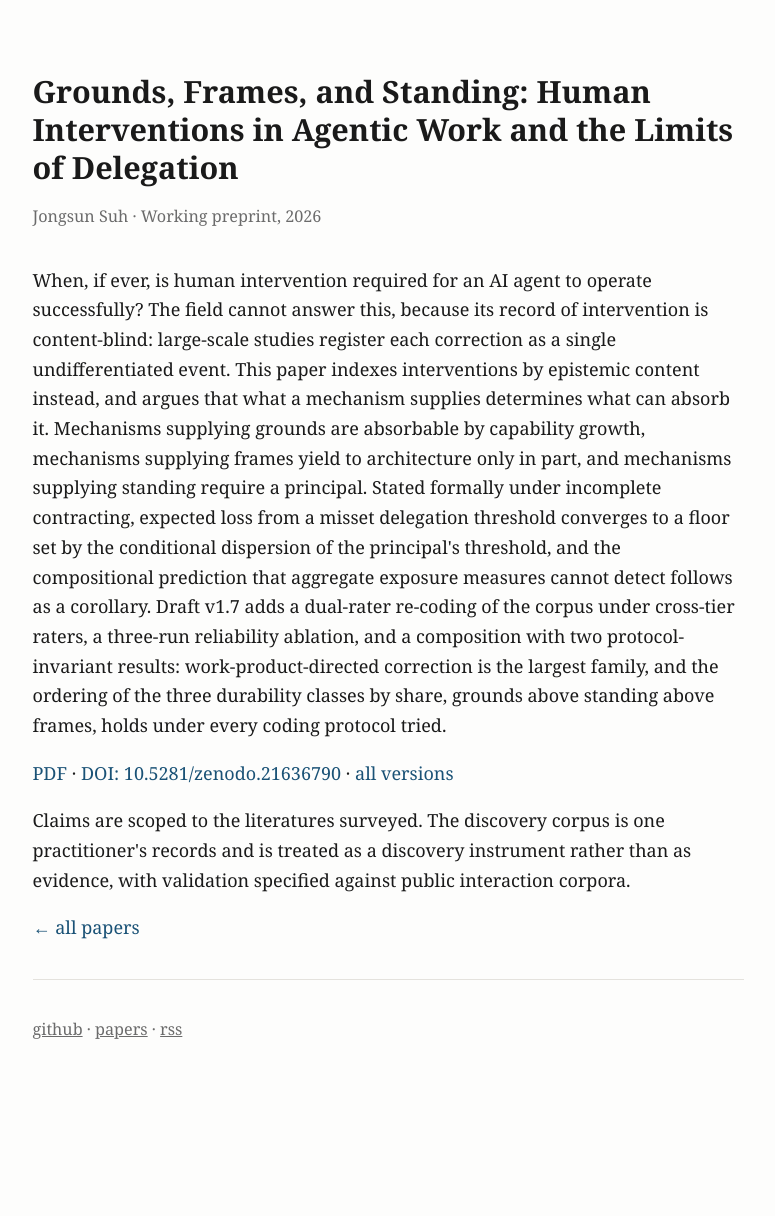
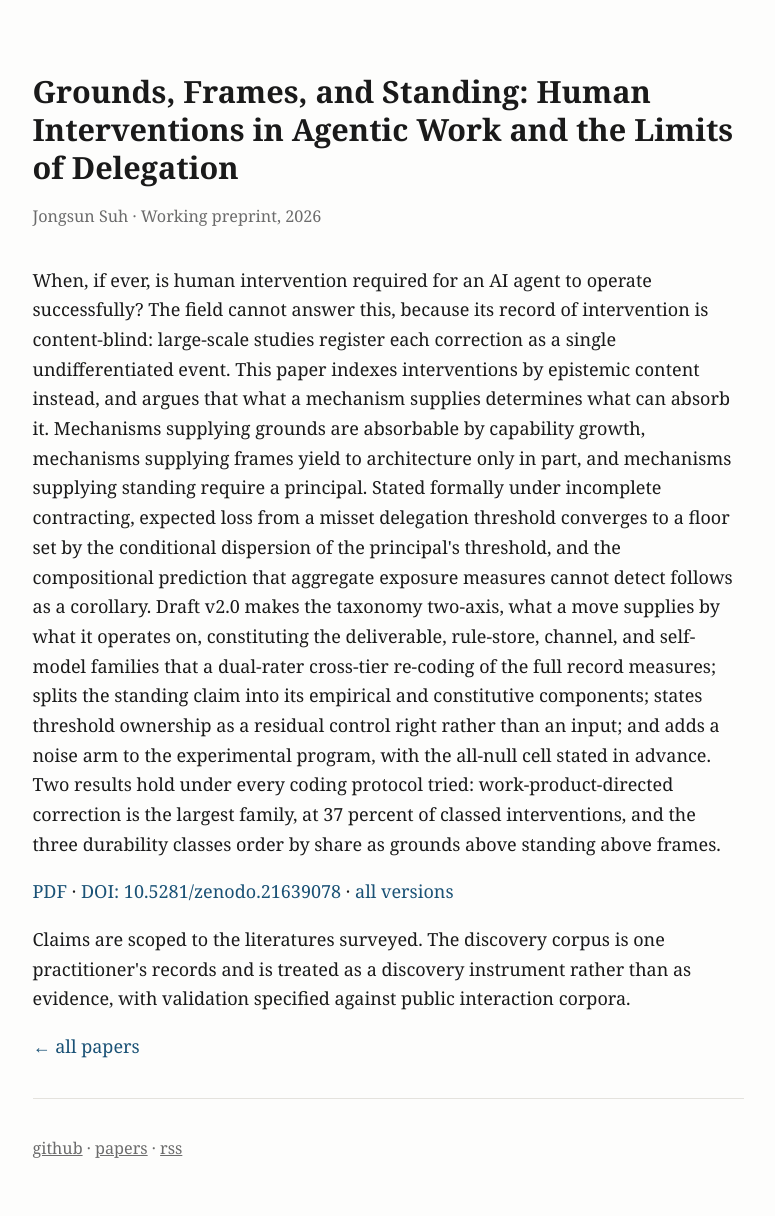
Before and after one commit to MajorLift/blog, a Jekyll site: the page built from papers/grounds-frames-standing.md, in a window 1280 px wide. Shown: the whole page, without its empty margins (252-1027 px from the left). Built offline with Jekyll 4.4.1, drawn with Linux system fonts in a browser that asks for light colours; before the commit the page ends 1097 px from its top, so only the background shows below that.

Commit message:
Paper v2.0: DOI 10.5281/zenodo.21639078, mirror refreshed byte-exact, abstract updated
Zenodo v2.0 published (155,302 bytes, sha256 verified identical across
deposit, mirror, and build). Papers-page abstract states the two-axis
scheme, the constituted target families, the standing split, the
residual-control-rights reading, and the noise arm; DOI updated in
citation block, link href, and link text.

Co-Authored-By: Claude Fable 5 <noreply@anthropic.com>
Claude-Session: https://claude.ai/code/session_01Mw4tWepsNeMrRtN4bcbTv5

```diff
--- a/papers/grounds-frames-standing.md
+++ b/papers/grounds-frames-standing.md
@@ -7,7 +7,7 @@ citation:
   author: "Suh, Jongsun"
   date: "2026/07/28"
   pdf: /assets/pdf/suh-2026-grounds-frames-standing.pdf
-  doi: "10.5281/zenodo.21636790"
+  doi: "10.5281/zenodo.21639078"
 ---
 
 <article>
@@ -24,16 +24,21 @@ growth, mechanisms supplying frames yield to architecture only in part, and
 mechanisms supplying standing require a principal. Stated formally under incomplete
 contracting, expected loss from a misset delegation threshold converges to a floor set by the
 conditional dispersion of the principal's threshold, and the compositional prediction that
-aggregate exposure measures cannot detect follows as a corollary. Draft v1.7 adds a dual-rater re-coding of the corpus under
-cross-tier raters, a three-run reliability ablation, and a composition with two
-protocol-invariant results: work-product-directed correction is the largest family, and
-the ordering of the three durability classes by share, grounds above standing above
-frames, holds under every coding protocol tried.
+aggregate exposure measures cannot detect follows as a corollary. Draft v2.0 makes the
+taxonomy two-axis, what a move supplies by what it operates on, constituting the
+deliverable, rule-store, channel, and self-model families that a dual-rater cross-tier
+re-coding of the full record measures; splits the standing claim into its empirical and
+constitutive components; states threshold ownership as a residual control right rather
+than an input; and adds a noise arm to the experimental program, with the all-null cell
+stated in advance. Two results hold under every coding protocol tried:
+work-product-directed correction is the largest family, at 37 percent of classed
+interventions, and the three durability classes order by share as grounds above standing
+above frames.
 </p>
 
 <p>
 <a href="{{ '/assets/pdf/suh-2026-grounds-frames-standing.pdf' | relative_url }}">PDF</a> ·
-<a href="https://doi.org/10.5281/zenodo.21636790">DOI: 10.5281/zenodo.21636790</a> ·
+<a href="https://doi.org/10.5281/zenodo.21639078">DOI: 10.5281/zenodo.21639078</a> ·
 <a href="https://doi.org/10.5281/zenodo.21563154">all versions</a>
 </p>
 
```
Also changed, not shown: 1 other file.
